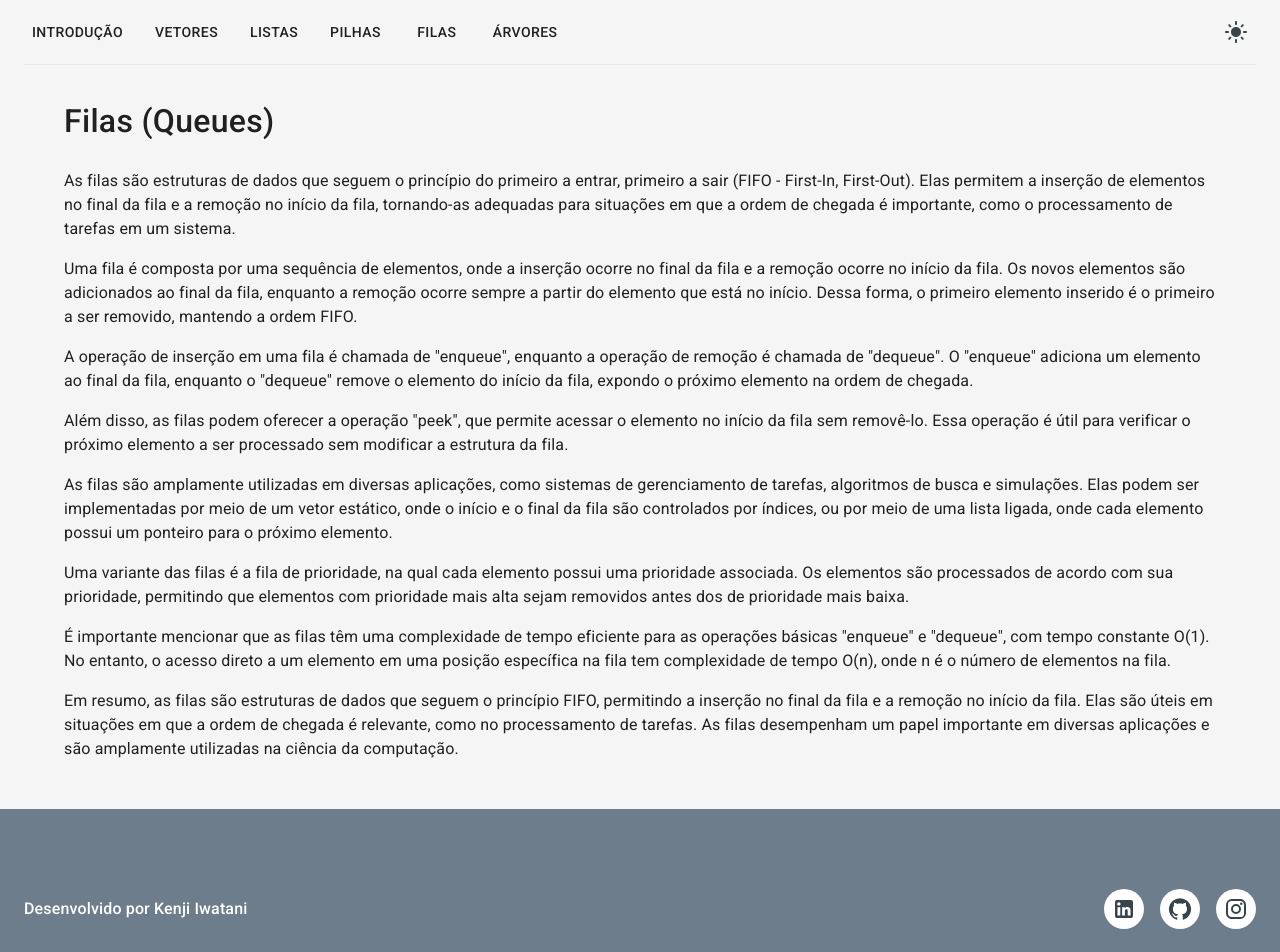
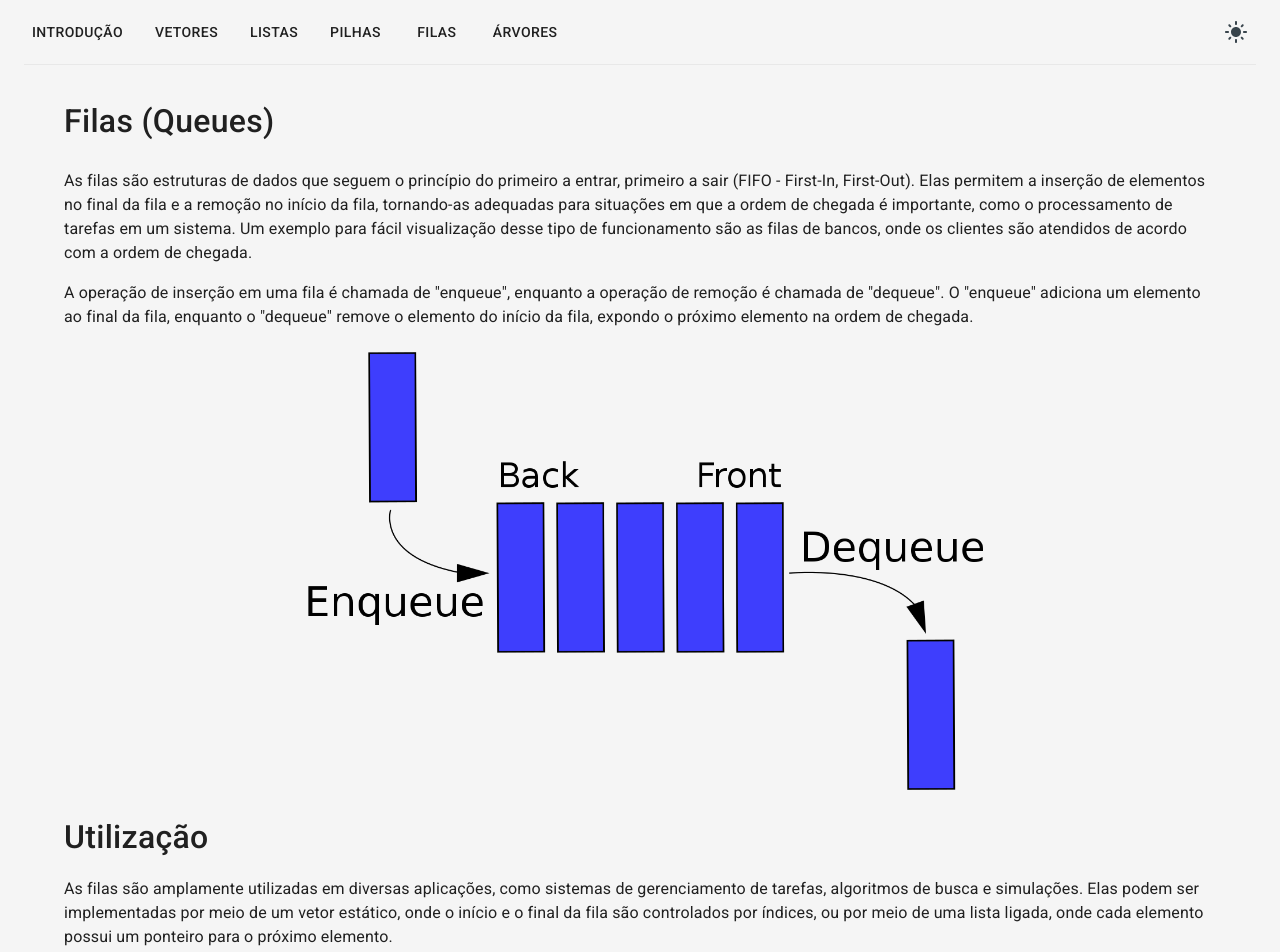
Before and after one commit to iwataniKenji/data-structure-page, a React (Create React App) app: page /queue in a window 1280 px wide. Shown: the top 952 px of the page. Built offline with nearby package versions, Linux system fonts and the light colour scheme.

Commit message:
feat: finishes queue section first part

```diff
--- a/src/pages/QueueSection.tsx
+++ b/src/pages/QueueSection.tsx
@@ -1,6 +1,100 @@
 import { Box, Container, Typography } from "@mui/material";
+import { ImageWrapper } from "../components/ImageWrapper";
+import { CodeBoard } from "../components/CodeBoard";
+import queue01 from "../assets/queue-01.png";
 
 export function QueueSection() {
+  const queueExample = `  #include <stdio.h>
+  #include <stdlib.h>
+
+  typedef struct Node {
+    int data;
+    struct Node* next;
+  } Node;
+
+  typedef struct Queue {
+    Node* front; // aponta para o primeiro nó da fila
+    Node* rear;  // aponta para o último nó da fila
+  } Queue;
+
+  // cria novo nó
+  Node* createNode(int data) {
+    Node* newNode = (Node*)malloc(sizeof(Node));
+
+    newNode->data = data;
+    newNode->next = NULL;
+
+    return newNode;
+  }
+
+  // cria uma nova fila vazia
+  Queue* createQueue() {
+    Queue* queue = (Queue*)malloc(sizeof(Queue));
+
+    queue->front = NULL;
+    queue->rear = NULL;
+
+    return queue;
+  }
+
+  // verifica se a fila está vazia (ou seja, se o front é NULL)
+  int isEmpty(Queue* queue) {
+    return (queue->front == NULL);
+  }
+
+  // adiciona elemento no final
+  void enqueue(Queue* queue, int data) {
+    Node* newNode = createNode(data);
+
+    // se fila estiver vazia, elemento será o primeiro e último
+    if (isEmpty(queue)) {
+      queue->front = newNode;
+      queue->rear = newNode;
+
+      return;
+    }
+
+    // adiciona elemento no final
+    queue->rear->next = newNode;
+    queue->rear = newNode;
+  }
+
+  // remove elemento do início
+  void dequeue(Queue* queue) {
+    if (isEmpty(queue)) {
+      printf("A fila está vazia.");
+      return -1; // retorno que indica erro
+    }
+
+    Node* temp = queue->front; // temporário recebe o primeiro da fila
+    queue->front = queue->front->next;
+
+    // caso o nó removido seja o último nó da fila, atualiza o rear para NULL
+    if (queue->front == NULL) {
+      queue->rear = NULL;
+    }
+
+    // libera memória do nó removido
+    free(temp);
+  }
+
+  int main() {
+    Queue* queue = createQueue();
+
+    enqueue(queue, 10);
+    enqueue(queue, 20);
+    enqueue(queue, 30);
+
+    // fila atual: 10 (primeiro), 20 (segundo) e 30 (terceiro)
+
+    dequeue(queue); // retira 10
+    dequeue(queue); // retira 20
+
+    // fila atual: 30 (único elemento)
+
+    return 0;
+  }`;
+
   return (
     <Container maxWidth="lg">
       <Box sx={{ display: "flex", flexDirection: "column", gap: 3 }}>
@@ -14,30 +108,21 @@ export function QueueSection() {
             permitem a inserção de elementos no final da fila e a remoção no
             início da fila, tornando-as adequadas para situações em que a ordem
             de chegada é importante, como o processamento de tarefas em um
-            sistema.
+            sistema. Um exemplo para fácil visualização desse tipo de
+            funcionamento são as filas de bancos, onde os clientes são atendidos
+            de acordo com a ordem de chegada.
           </Typography>
-          <Typography>
-            Uma fila é composta por uma sequência de elementos, onde a inserção
-            ocorre no final da fila e a remoção ocorre no início da fila. Os
-            novos elementos são adicionados ao final da fila, enquanto a remoção
-            ocorre sempre a partir do elemento que está no início. Dessa forma,
-            o primeiro elemento inserido é o primeiro a ser removido, mantendo a
-            ordem FIFO.
-          </Typography>
-
           <Typography>
             A operação de inserção em uma fila é chamada de "enqueue", enquanto
             a operação de remoção é chamada de "dequeue". O "enqueue" adiciona
             um elemento ao final da fila, enquanto o "dequeue" remove o elemento
             do início da fila, expondo o próximo elemento na ordem de chegada.
           </Typography>
-          <Typography>
-            Além disso, as filas podem oferecer a operação "peek", que permite
-            acessar o elemento no início da fila sem removê-lo. Essa operação é
-            útil para verificar o próximo elemento a ser processado sem
-            modificar a estrutura da fila.
+          <ImageWrapper imageUrl={queue01} />
+
+          <Typography sx={{ fontSize: 32, fontWeight: 500 }}>
+            Utilização
           </Typography>
-
           <Typography>
             As filas são amplamente utilizadas em diversas aplicações, como
             sistemas de gerenciamento de tarefas, algoritmos de busca e
@@ -47,17 +132,15 @@ export function QueueSection() {
             um ponteiro para o próximo elemento.
           </Typography>
           <Typography>
-            Uma variante das filas é a fila de prioridade, na qual cada elemento
-            possui uma prioridade associada. Os elementos são processados de
-            acordo com sua prioridade, permitindo que elementos com prioridade
-            mais alta sejam removidos antes dos de prioridade mais baixa.
+            Segue abaixo um exemplo com listas ligadas do qual o elemento de
+            estrutura Queue (fila) gerencia quem é o último e o primeiro nó,
+            possibilitando o uso dos métodos de enqueue e dequeue para
+            manipulação dos elementos da fila.
           </Typography>
-          <Typography>
-            É importante mencionar que as filas têm uma complexidade de tempo
-            eficiente para as operações básicas "enqueue" e "dequeue", com tempo
-            constante O(1). No entanto, o acesso direto a um elemento em uma
-            posição específica na fila tem complexidade de tempo O(n), onde n é
-            o número de elementos na fila.
+
+          <CodeBoard codeSnippet={queueExample} />
+          <Typography sx={{ fontSize: 32, fontWeight: 500 }}>
+            Conclusão
           </Typography>
           <Typography>
             Em resumo, as filas são estruturas de dados que seguem o princípio
```
Also changed, not shown: src/assets/queue-01.png (added).
